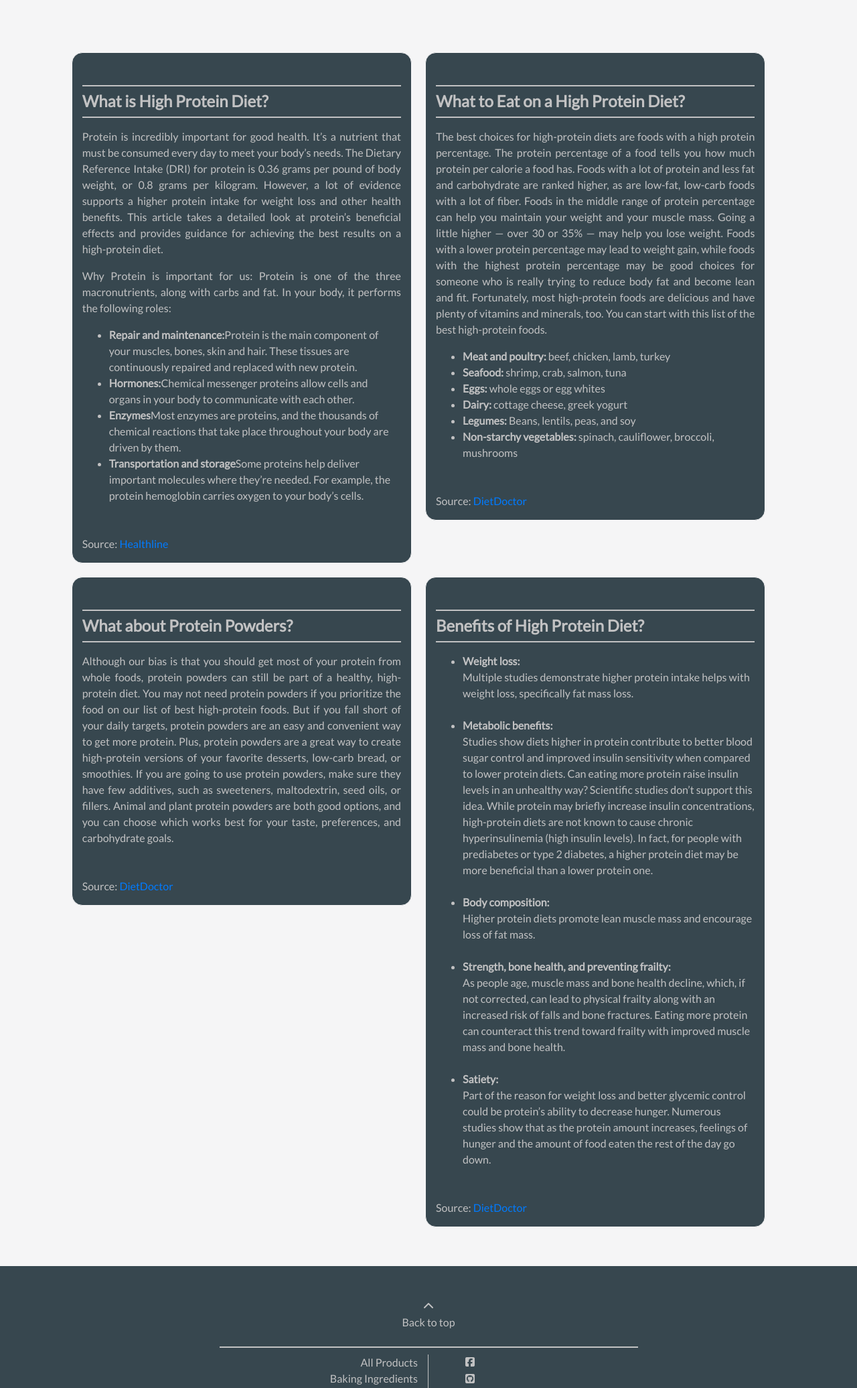
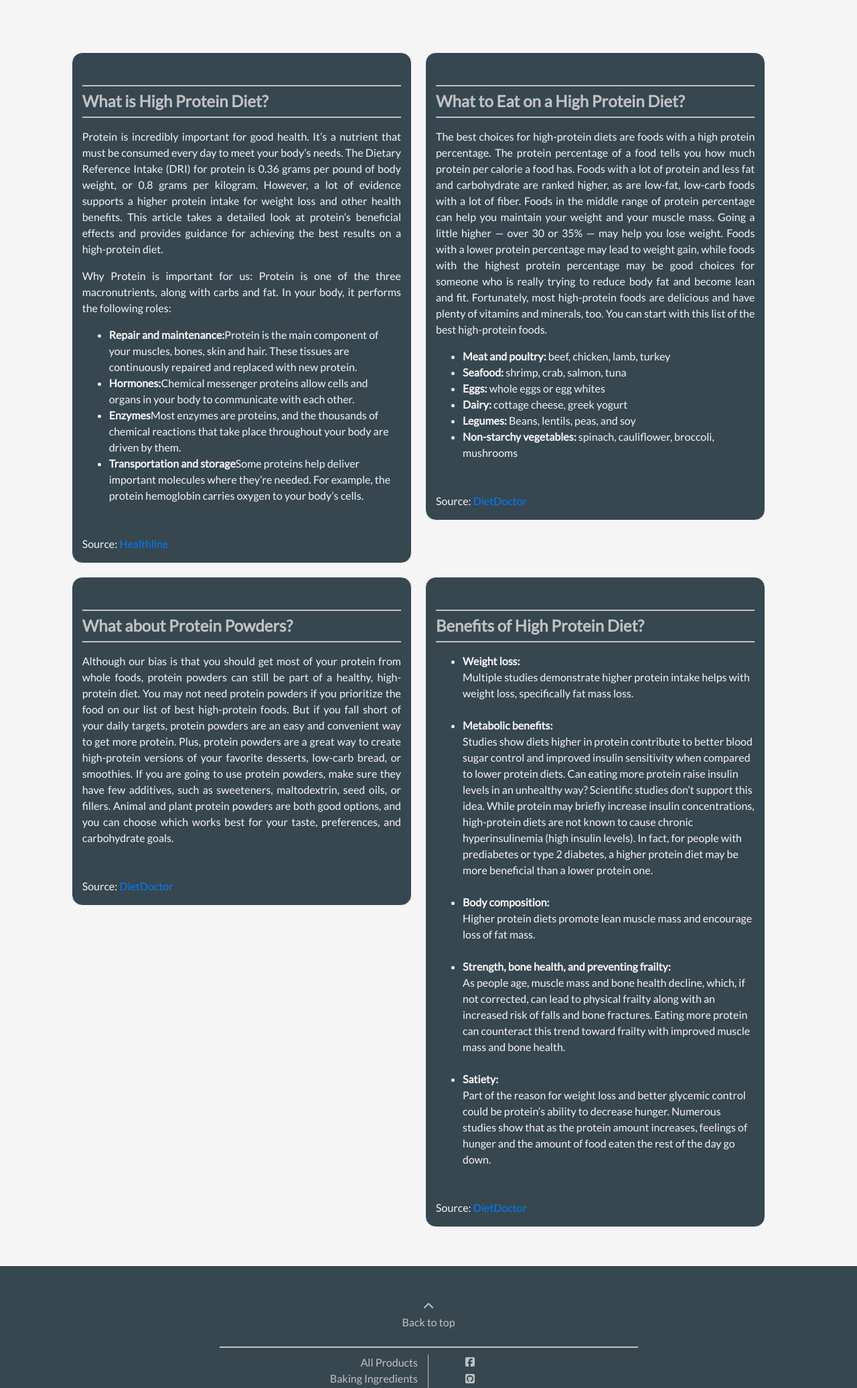
Before and after one commit to Code-Institute-Submissions/szomoru-MP4-DietPantry_MarResub, a Django app: page /highprotein/ in a window 1280 px wide. Shown: the part 257-2329 px from the top of the page at 67% size. Run offline with Django 3.2, Linux system fonts and the light colour scheme; some libraries are stand-ins or nearby versions.

Commit message:
lighter font color added to the card

```diff
--- a/static/css/base.css
+++ b/static/css/base.css
@@ -553,7 +553,7 @@ a.category-badge > span.badge:hover {
     border: 1px solid var(--color-secondary);
     border-radius: 1rem;
     background-color: var(--color-primary);
-    color: var(--color-secondary-dark);
+    color: var(--color-secondary);
     margin: 10px;
 }
 
@@ -599,6 +599,15 @@ a.category-badge > span.badge:hover {
     border-color: #dc3545;
     border-radius: 0;
 }
+
+
+/* --------------------------------   Allouth Forms Styling */
+
+    /*------------    Signup Form */
+
+    #dp-section-header.container {
+        width: 100%;
+    }
 
 
 /* --------------------------------   Review Form */
```
